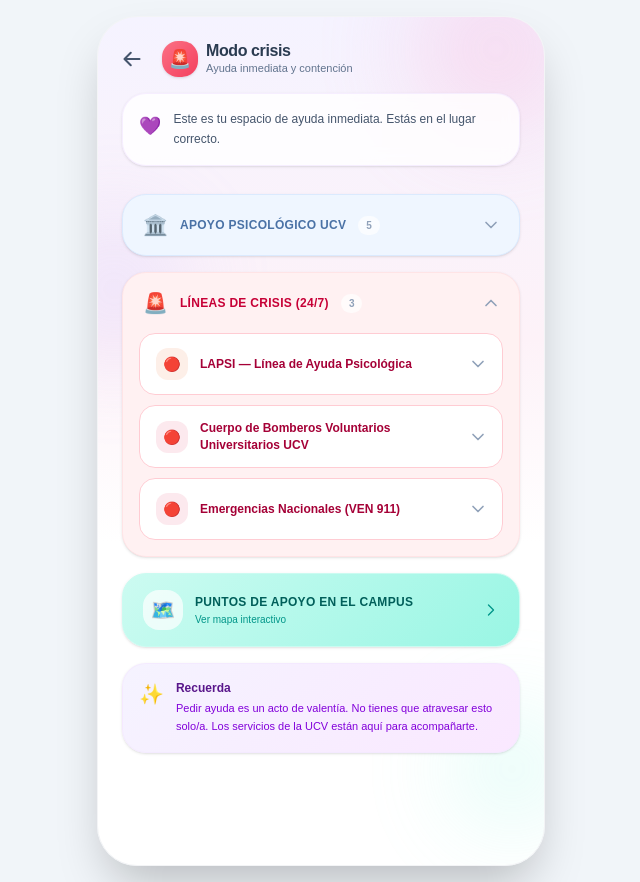
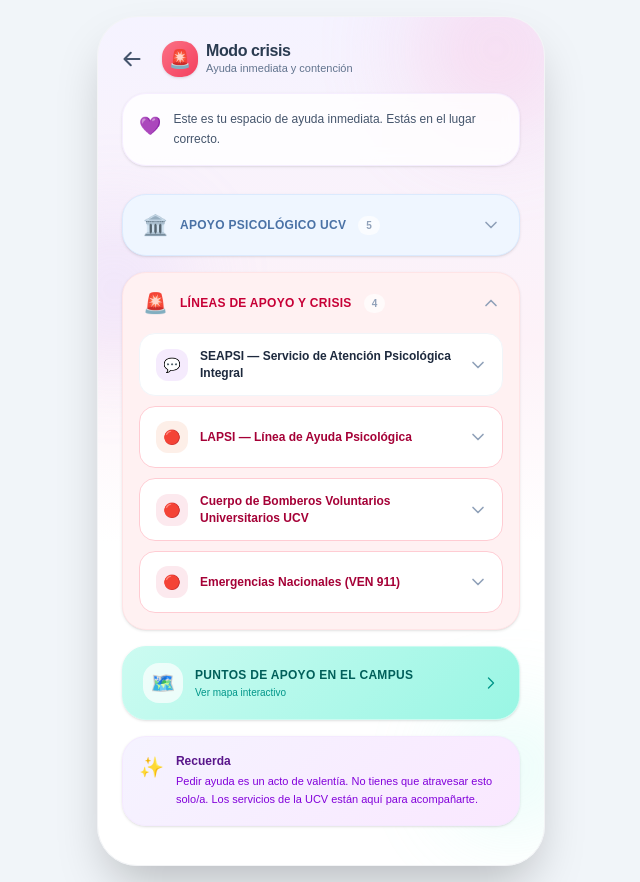
Before and after one commit to SrCosmico/ProyectoPausa, a Next.js app: page /modoCrisis in a window 1280 px wide. Shown: the whole page, without its empty margins (319-959 px from the left). Built offline with nearby package versions, Linux system fonts and the light colour scheme.

Commit message:
cambios kis

```diff
--- a/app/modoCrisis/page.tsx
+++ b/app/modoCrisis/page.tsx
@@ -69,7 +69,8 @@ const CONTACTOS: ContactoEmergencia[] = [
     categoria: "ucv",
     ubicacion: "Facultad de Humanidades y Educación, Escuela de Psicología",
     horario: "Lun–Vie (confirmar horario vigente con la coordinación)",
-    verificado: false,
+    telefono: "(0212) 605-5914 / 605-2913",
+    verificado: true,
     lat: 10.4874,
     lng: -66.8913,
     color: "#0891B2",
@@ -100,6 +101,22 @@ const CONTACTOS: ContactoEmergencia[] = [
     lng: -66.8888,
     color: "#059669",
     icono: "🏥",
+  },
+  {
+    id: "seapsi",
+    nombre: "SEAPSI — Servicio de Atención Psicológica Integral",
+    descripcion: "Programa de la Federación de Psicólogos de Venezuela (FPV) que ofrece atención y terapia psicológica gratuita o a bajo costo, incluyendo la modalidad de telepsicología.",
+    categoria: "emergencia",
+    ubicacion: "Atención telefónica y por telepsicología a nivel nacional (Venezuela)",
+    horario: "Contactar por teléfono o correo para coordinar una cita (no es una línea de emergencia 24/7)",
+    telefono: "0414-321-9575",
+    email: "seapsi@fpv.org.ve",
+    esEmergencia: false,
+    verificado: true,
+    lat: 10.4900,
+    lng: -66.8905,
+    color: "#9333EA",
+    icono: "💬",
   },
   {
     id: "lapsi",
@@ -158,7 +175,7 @@ const SECCIONES_APOYO = [
   },
   {
     id: "emergencia",
-    titulo: "Líneas de crisis (24/7)",
+    titulo: "Líneas de apoyo y crisis",
     icono: "🚨",
     color: "text-rose-700",
     colorBg: "bg-rose-50 border-rose-100",
@@ -359,7 +376,7 @@ function MapaUCV() {
                 <div>
                   <p className="text-sm font-bold text-[#2A3B50] leading-snug">{puntoSeleccionado.nombre}</p>
                   <p className="text-[10px] font-medium mt-0.5" style={{ color: puntoSeleccionado.color }}>
-                    {puntoSeleccionado.esEmergencia ? '🔴 Emergencias 24/7' : '📍 ' + puntoSeleccionado.ubicacion}
+                    {puntoSeleccionado.esEmergencia ? '🔴 Línea de crisis' : '📍 ' + puntoSeleccionado.ubicacion}
                   </p>
                 </div>
               </div>
```
